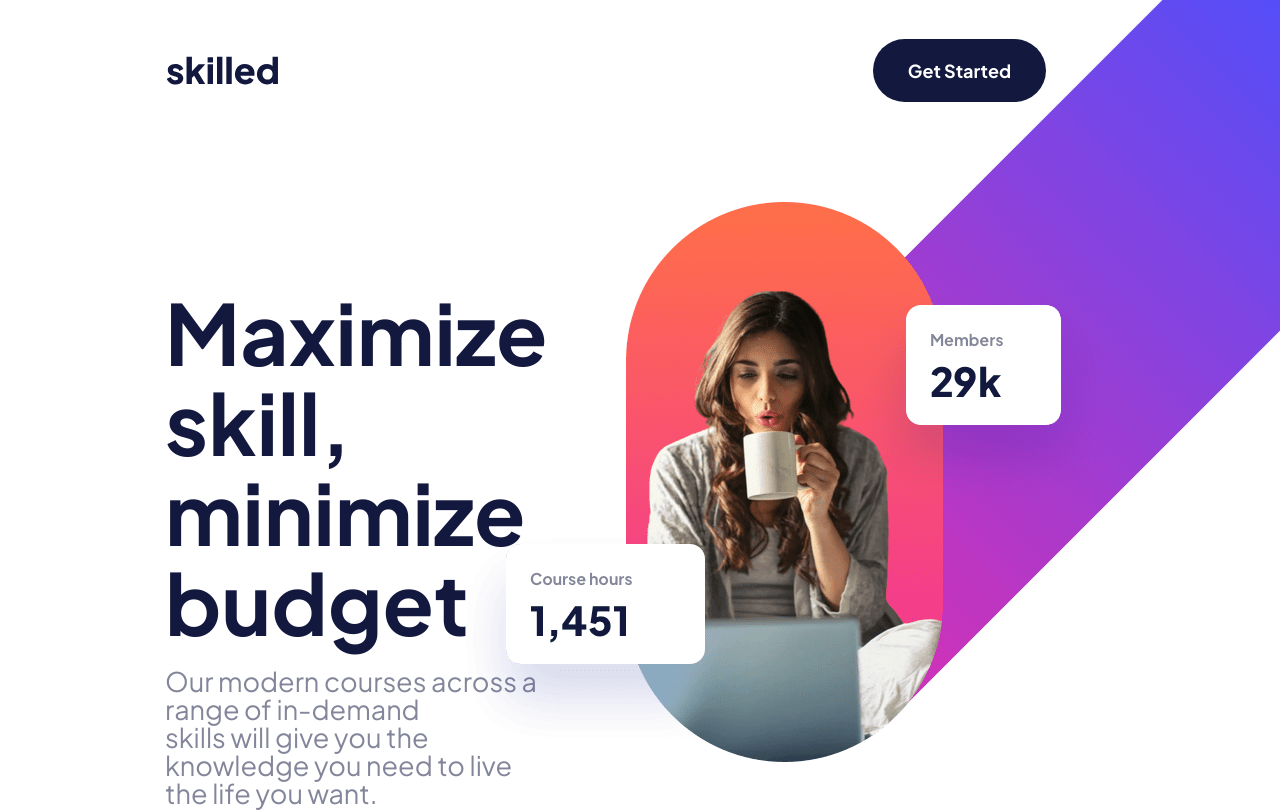
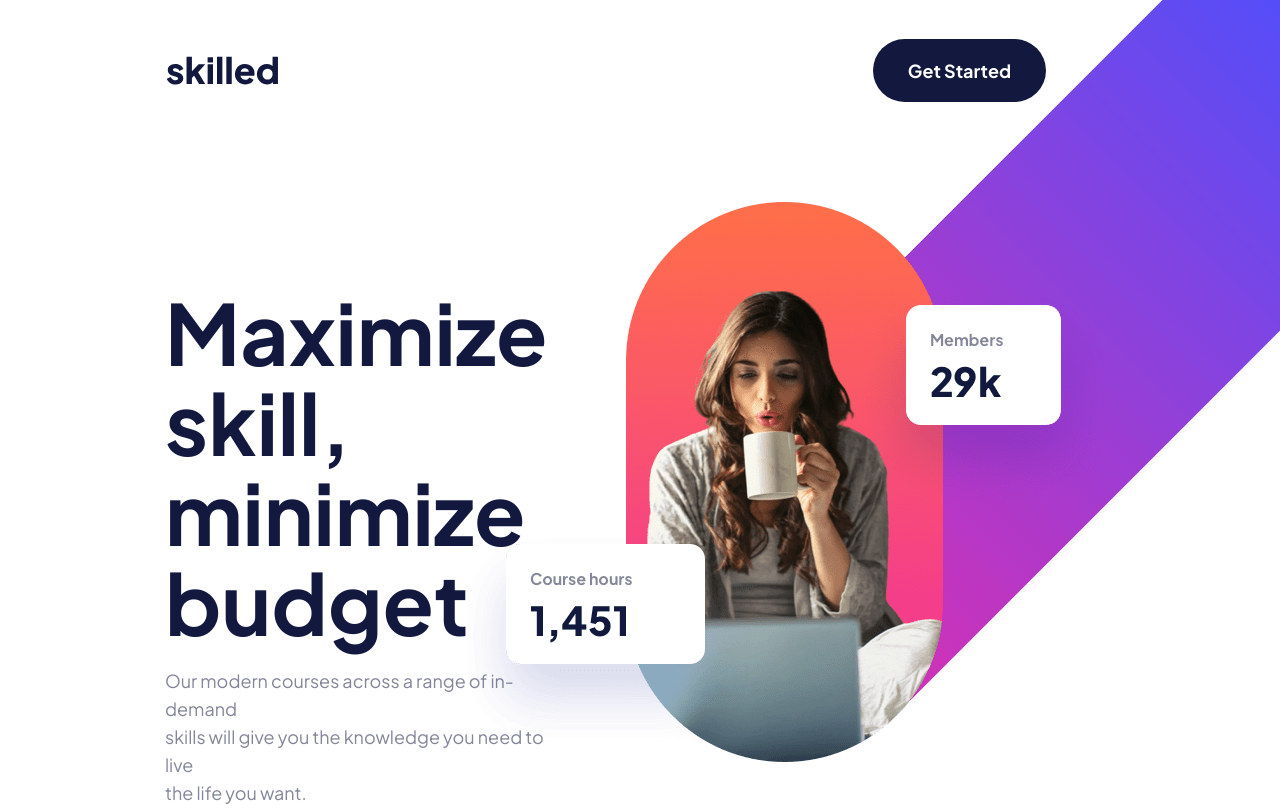
Before and after one commit to russell-crooms/skilled, a React (Vite) app: page / in a window 1280 px wide. Shown: the top 812 px of the page. Built offline with nearby package versions, Linux system fonts and the light colour scheme.

Commit message:
Edited styling of the Hero header and paragraph text.

```diff
--- a/src/components/hero/Hero.css
+++ b/src/components/hero/Hero.css
@@ -1,8 +1,8 @@
 .hero-container {
     display: flex;
     align-items: center;
-    padding-left: 165px;
-    padding-right: 818px;
+    margin-left: 165px;
+    margin-right: 818px;
     margin-top: 185px;
 }
 
@@ -14,21 +14,21 @@
 
 .hero-header {
     font-size: 56px;
-    font-weight: 500;
+    font-weight: 800;
     color: #13183F;
     line-height: 90px;
 }
 
 .hero-para {
-    font-size: 27px;
+    font-size: 18px;
     line-height: 28px;
     color: #83869A;
 }
 
-.hero-button button{
+.hero-button button {
     border-radius: 50px;
     margin-top: 20px;
-    background: linear-gradient(360deg, rgb(240, 42, 166), rgba(255, 111, 72));
+    background: linear-gradient(180deg, #FF6F48 0%, #F02AA6 100%);
     outline: none;
     border: none;
     color: #FFFFFF;
```
